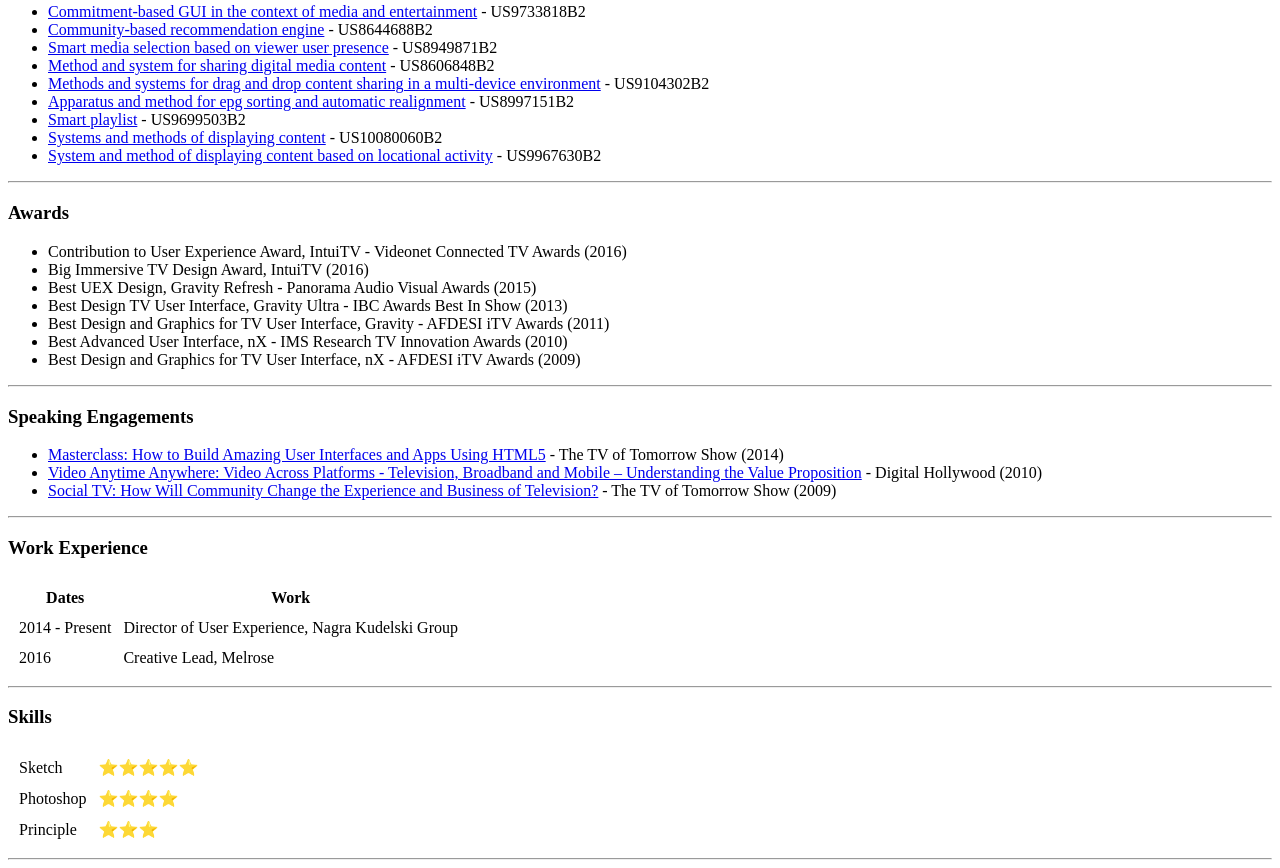
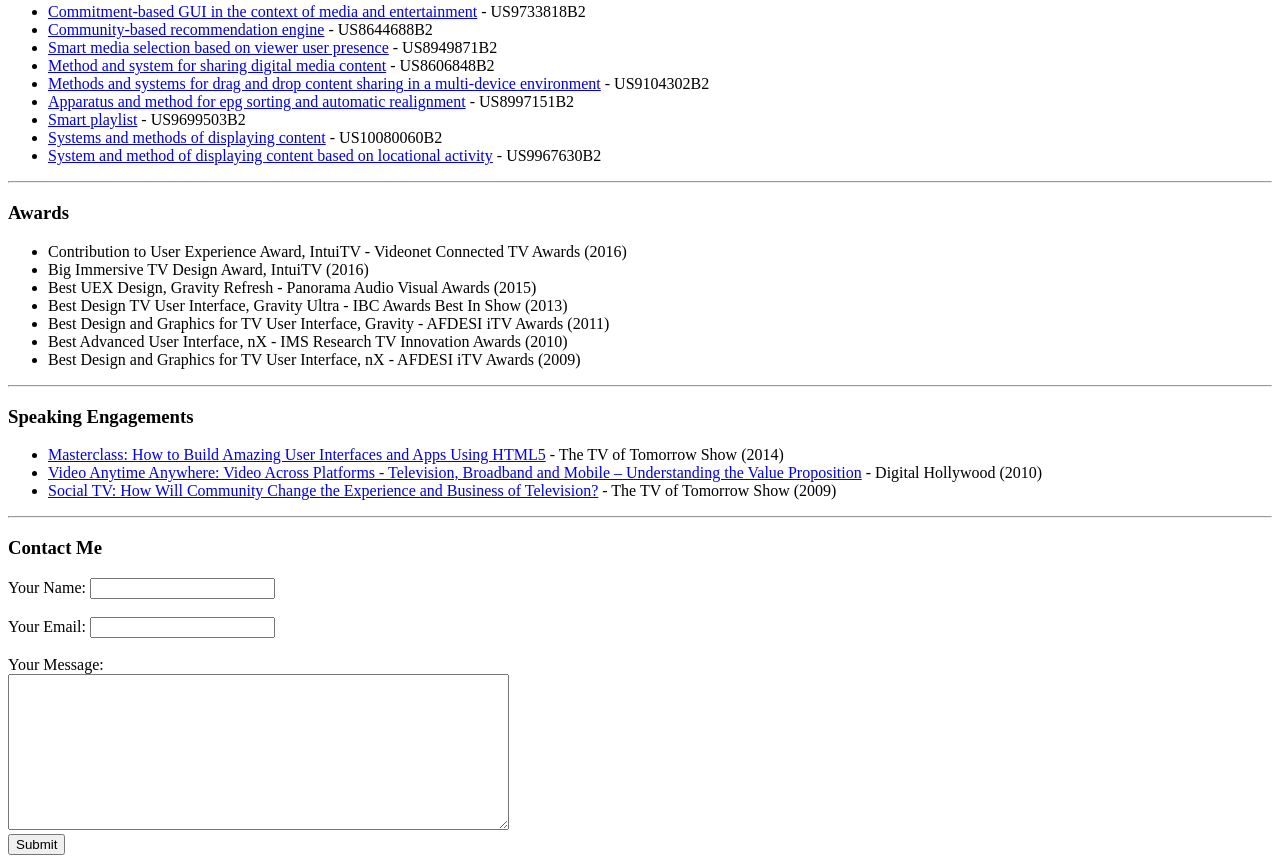
Before and after one commit to digitalsoup/resume, a plain HTML site: page index.html in a window 1280 px wide. Shown: the part 570-1438 px from the top of the page. Drawn offline with Linux system fonts and the light colour scheme.

Commit message:
Add files via upload

```diff
--- a/index.html
+++ b/index.html
@@ -19,7 +19,6 @@
         <h1>Alex Fishman</h1>
         <p><em>Director of User Exprience at <strong>Nagra Kudelski Group</strong></em></p>
         <p>I am an award-winning design leader with 15+ years of experience creating cutting-edge video discovery applications across multiple platforms. From concept to execution, I provide vision and leadership to deliver exceptional designs that delight users while satisfying business and technology goals.</p>
-          <p> <a href="hobbies.html">My Hobbies</a> <a href="contact.html">Contact Me</a> <a href="inputs.html">Inputs</a></p>
       </td>
     </tr>
   </table>
@@ -63,46 +62,17 @@
   </ul>
 
   <hr>
-  <h3>Work Experience</h3>
 
-  <table cellspacing="10">
-    <thead>
-      <tr>
-        <th>Dates</th>
-        <th>Work</th>
-      </tr>
-    </thead>
-    <tbody>
-      <tr>
-        <td>2014 - Present</td>
-        <td>Director of User Experience, Nagra Kudelski Group</td>
-      </tr>
-      <tr>
-        <td>2016</td>
-        <td>Creative Lead, Melrose</td>
-      </tr>
-    </tbody>
-  </table>
-
-  <hr>
-
-  <h3>Skills</h3>
-  <table cellspacing="10">
-    <tr>
-      <td>Sketch</td>
-      <td>⭐️⭐️⭐️⭐️⭐️</td>
-    </tr>
-      <tr>
-        <td>Photoshop</td>
-        <td>⭐️⭐️⭐️⭐️</td>
-      </tr>
-      <tr>
-        <td>Principle</td>
-        <td>⭐️⭐️⭐️</td>
-      </tr>
-  </table>
-
-<hr>
+<h3>Contact Me</h3>
+  <form class="" action="mailto:digitalsoup@gmail.com" method="post" enctype="text/plain">
+    <label>Your Name:</label>
+    <input type="text" name="yourName" value=""><br><br>
+    <label>Your Email:</label>
+    <input type="email" name="yourEmail"><br><br>
+    <label>Your Message:</label><br>
+    <textarea name="yourMessage" rows="10" cols="60"></textarea><br>
+    <input type="submit" name="">
+  </form>
 
 </body>
 
```
